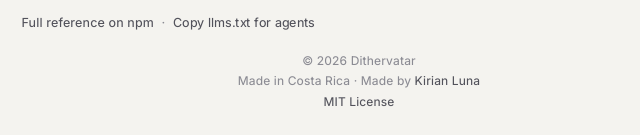
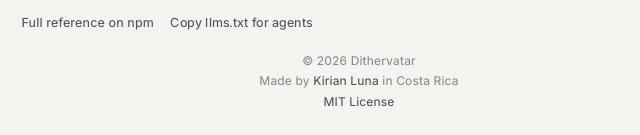
Before and after one commit to kirianL/Dithervatar, a plain HTML site: page index.html in a window 1280 px wide. Shown: the part 1218-1353 px from the top of the page, 281-921 px from the left. Drawn offline with Linux system fonts and the light colour scheme; no server answers; a web font is replaced by a local one.

Commit message:
Credit line reads Made by Kirian Luna in Costa Rica, no separators

```diff
--- a/index.html
+++ b/index.html
@@ -157,7 +157,6 @@ renderDithervatar(canvas, {
 
     <p class="docs-links">
       <a class="footer-link" href="https://www.npmjs.com/package/dithervatar" target="_blank" rel="noopener noreferrer">Full reference on npm</a>
-      <span aria-hidden="true">·</span>
       <button type="button" class="docs-copy" data-copy-llms><span class="copy-label">Copy llms.txt for agents</span></button>
     </p>
   </section>
@@ -166,7 +165,7 @@ renderDithervatar(canvas, {
 
   <footer class="site-footer">
     <p class="footer-line">© 2026 Dithervatar</p>
-    <p class="footer-line">Made in Costa Rica <span aria-hidden="true">·</span> Made by <a href="https://kirian.dev" target="_blank" rel="noopener noreferrer" class="footer-link">Kirian Luna</a></p>
+    <p class="footer-line">Made by <a href="https://kirian.dev" target="_blank" rel="noopener noreferrer" class="footer-link">Kirian Luna</a> in Costa Rica</p>
     <p class="footer-line"><a href="https://opensource.org/licenses/MIT" target="_blank" rel="noopener noreferrer" class="footer-link">MIT License</a></p>
   </footer>
 </div>
--- a/styles.css
+++ b/styles.css
@@ -131,7 +131,7 @@ button,a,[role="button"],input[type="checkbox"]{touch-action:manipulation}
 .docs-option{display:flex;gap:1.25rem;padding:.62rem 0;border-bottom:1px solid var(--border)}
 .docs-option dt{flex:0 0 72px;font-family:"IBM Plex Mono",monospace;font-size:11.5px;line-height:1.5;color:var(--text)}
 .docs-option dd{font-size:13px;line-height:1.5;color:var(--text-2)}
-.docs-links{margin-top:1.15rem;display:flex;flex-wrap:wrap;align-items:center;gap:.5rem;font-size:12.5px;color:var(--text-3)}
+.docs-links{margin-top:1.15rem;display:flex;flex-wrap:wrap;align-items:center;gap:1.1rem;font-size:12.5px;color:var(--text-3)}
 .docs-copy{font:inherit;color:var(--text-2);text-decoration:underline;text-underline-offset:2px;cursor:pointer}
 .sr-only{position:absolute;width:1px;height:1px;margin:-1px;padding:0;overflow:hidden;clip-path:inset(50%);white-space:nowrap;border:0}
 
```
